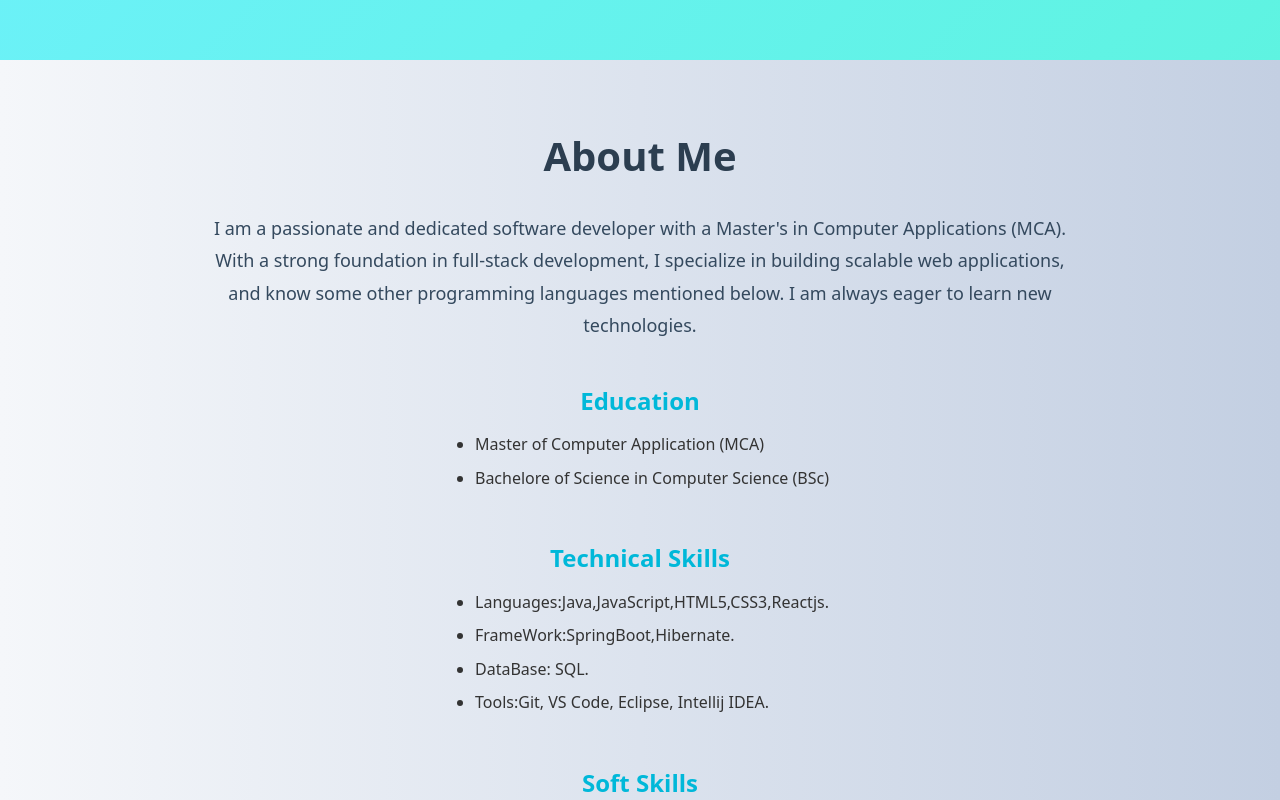
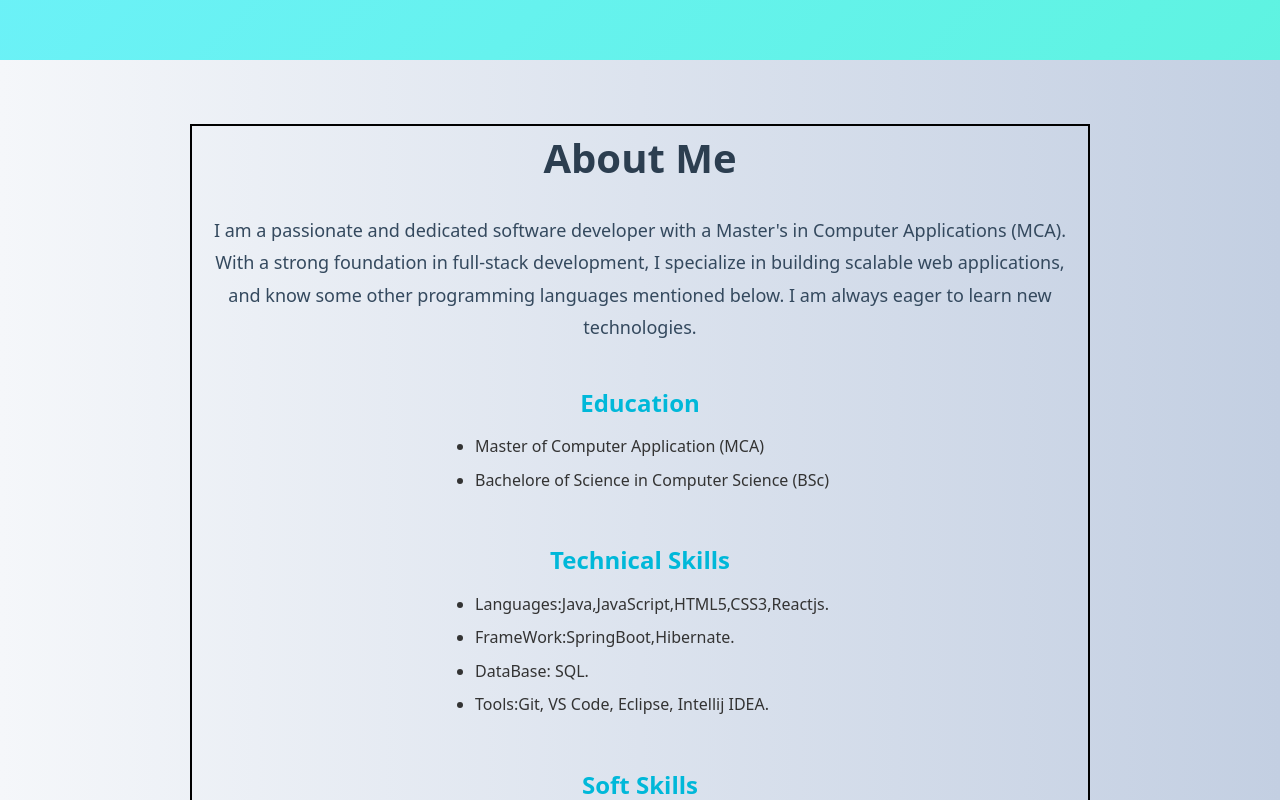
Before and after one commit to Sunilvk19/sunilvk-dev, a React (Vite) app: page / in a window 1280 px wide. Shown: the part 1540-2340 px from the top of the page. Built offline with nearby package versions, Linux system fonts and the light colour scheme; a web font is replaced by a local one.

Commit message:
adding some features

```diff
--- a/src/Component/About/about.css
+++ b/src/Component/About/about.css
@@ -9,6 +9,7 @@
 }
 
 .about-content {
+  border: 2px solid black;
   max-width: 900px;
   width: 100%;
   margin-bottom: 2rem;
@@ -65,7 +66,6 @@
   align-items: center;
   flex-wrap: nowrap;
 }
-
 .education h3,
 .technical-skills h3,
 .soft-skills h3 {
```
